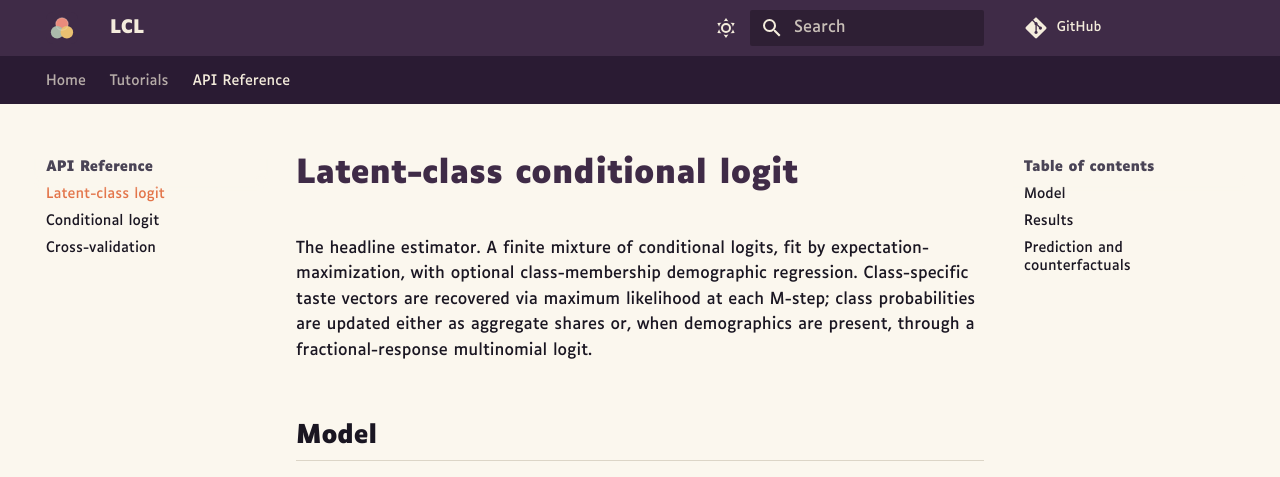
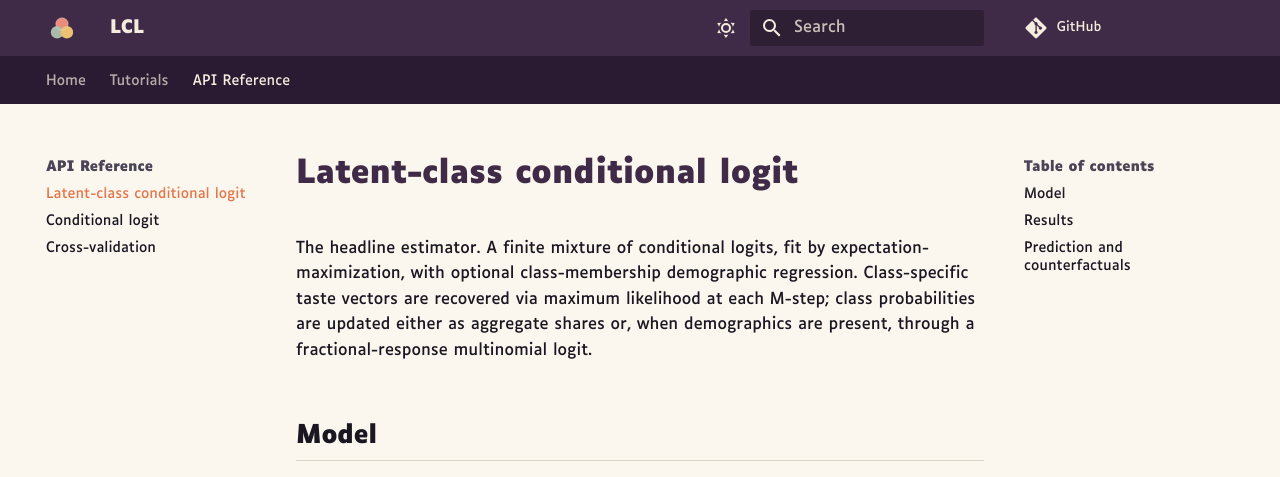
Before and after one commit to zeyveld/latent-class-conditional-logit, an MkDocs documentation site: the page built from docs/api/latent_class.md, in a window 1280 px wide. Shown: the top 477 px of the page. Built offline with MkDocs 1.6.1 and Material for MkDocs 9.7.7, drawn with Linux system fonts in a browser that asks for light colours; comment, search, counter and statistics services are not loaded; grey boxes are pictures that could not be loaded.

Commit message:
Update website

```diff
--- a/mkdocs.yml
+++ b/mkdocs.yml
@@ -63,7 +63,7 @@ nav:
       - Estimation & counterfactuals: tutorials/estimation.md
       - Cross-validation & model selection: tutorials/cross_validation.md
   - API Reference:
-      - Latent-class logit: api/latent_class.md
+      - Latent-class conditional logit: api/latent_class.md
       - Conditional logit: api/conditional_logit.md
       - Cross-validation: api/cross_validation.md
 
```
